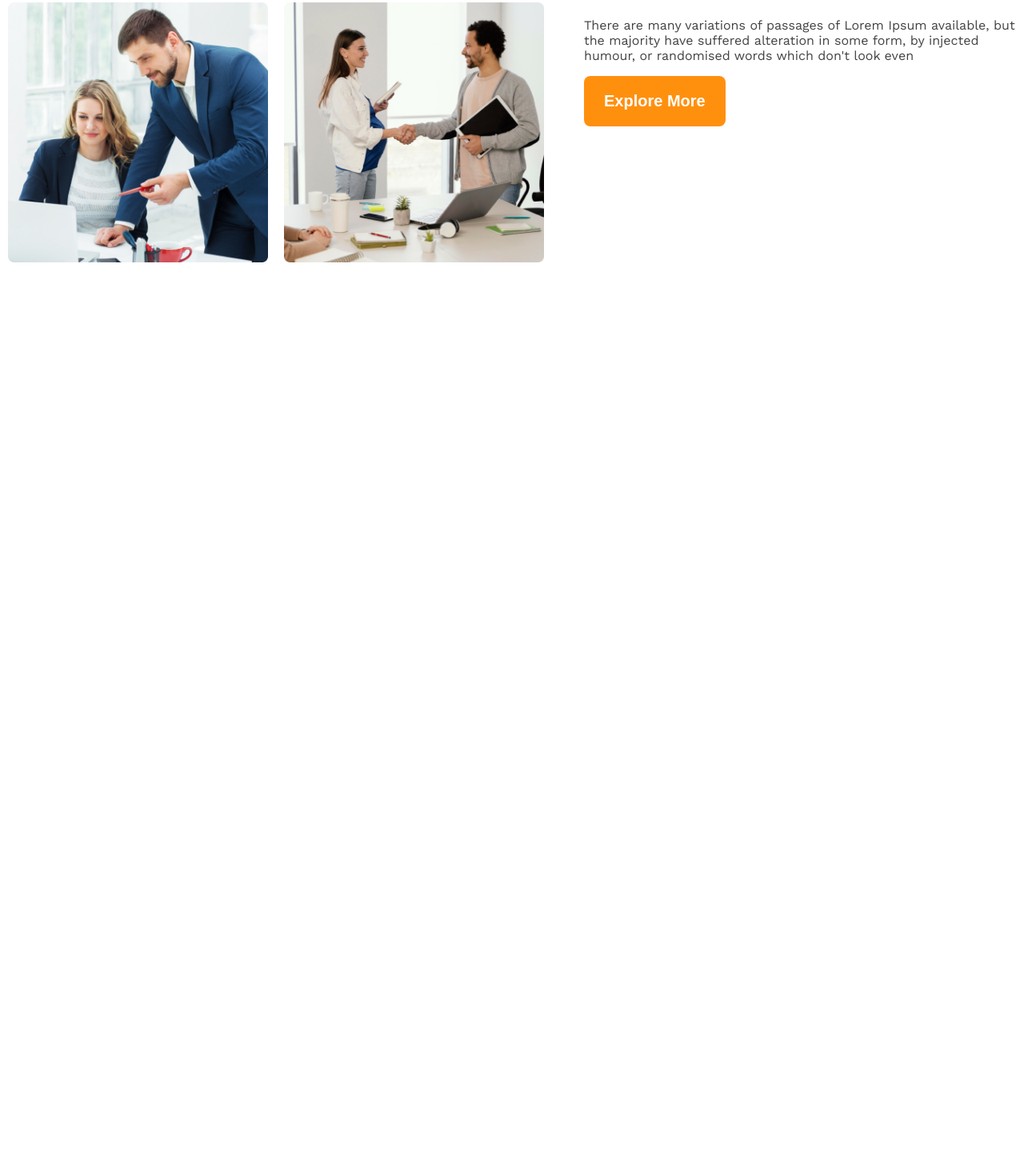
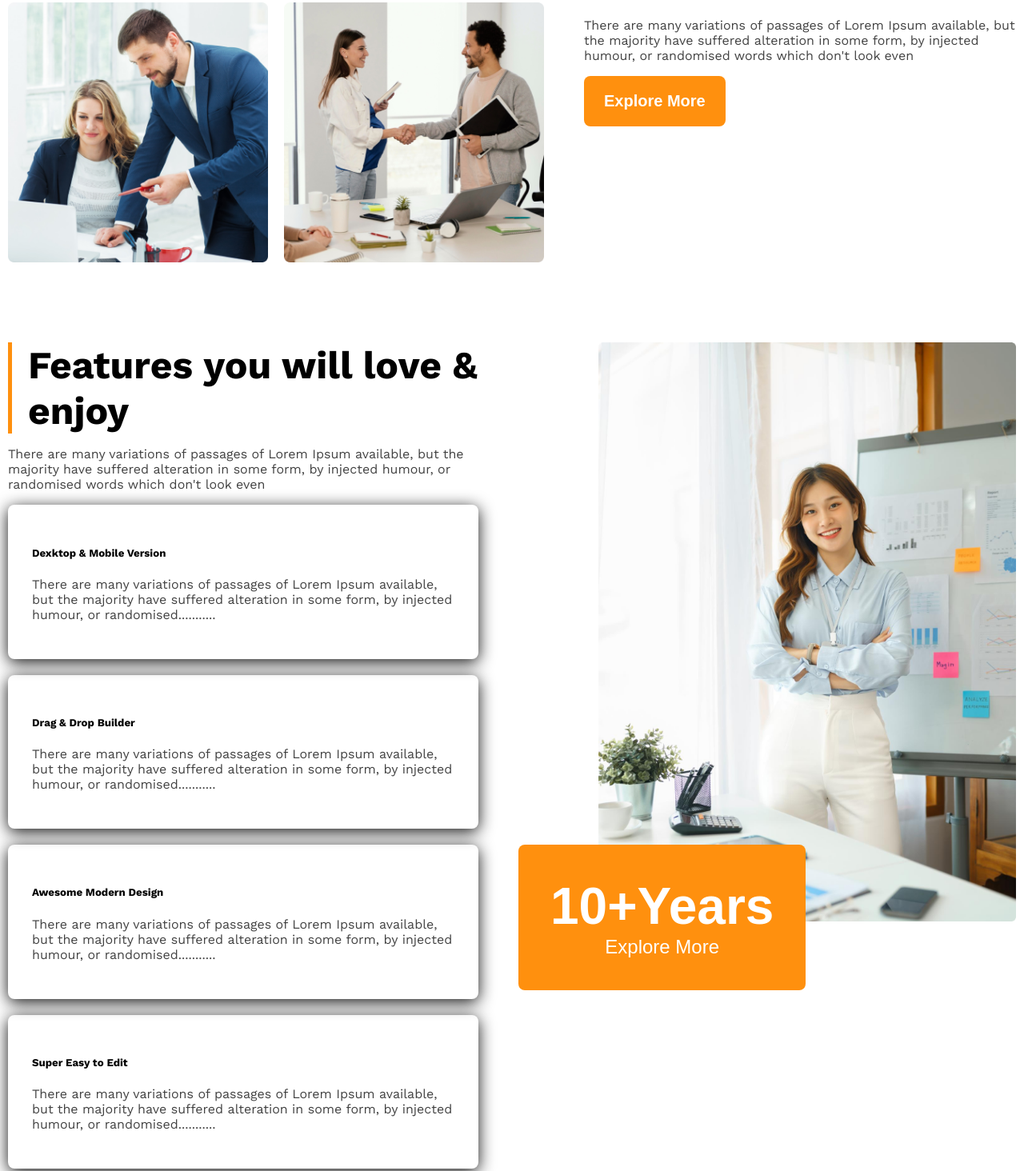
Before and after one commit to fareaz/Architects-webside, a plain HTML site: page index.html in a window 1280 px wide. Shown: the part 1561-3025 px from the top of the page at 80% size. Before the commit the page ends 1897 px from the top, so only its background shows below. Drawn offline with nearby package versions, Linux system fonts and the light colour scheme.

Commit message:
added future section

```diff
--- a/index.html
+++ b/index.html
@@ -40,6 +40,34 @@
                 <button class="btn-primary">Explore More</button>
             </div>
         </section>
+        <section class="future flex">
+            <div class="future-content">
+                <h2>Features you will love & enjoy</h2>
+                <p>There are many variations of passages of Lorem Ipsum available, but the majority have suffered alteration in some form, by injected humour, or randomised words which don't look even</p>
+                <div class="future-card">
+                    <h5>Dexktop & Mobile Version</h5>
+                    <p>There are many variations of passages of Lorem Ipsum available, but the majority have suffered alteration in some form, by injected humour, or randomised...........</p>
+                </div>
+                <div class="future-card">
+                    <h5>Drag & Drop Builder</h5>
+                    <p>There are many variations of passages of Lorem Ipsum available, but the majority have suffered alteration in some form, by injected humour, or randomised...........</p>
+                </div>
+                <div class="future-card">
+                    <h5>Awesome Modern Design</h5>
+                    <p>There are many variations of passages of Lorem Ipsum available, but the majority have suffered alteration in some form, by injected humour, or randomised...........</p>
+                </div>
+                <div class="future-card">
+                    <h5>Super Easy to Edit</h5>
+                    <p>There are many variations of passages of Lorem Ipsum available, but the majority have suffered alteration in some form, by injected humour, or randomised...........</p>
+                </div>
+            </div>
+            <div class="future-img">
+            <img src="./images/architect.png" alt="">
+            <button class="btn-primary future-btn"><span>10+Years</span><br>
+                Explore More
+            </button>
+            </div>
+        </section>
     </main>
     <footer></footer>
 </body>
--- a/styles/style.css
+++ b/styles/style.css
@@ -81,7 +81,8 @@ nav li a{
 /* business-section */
 .business{
 align-items: center;
-margin-top: 100px;
+margin: 100px auto;
+
 gap: 50px;
 }
 .business-img{
@@ -103,16 +104,53 @@ gap: 50px;
 .orange{
     color:rgb(255, 144, 14) ;
 }
+/* future-style */
+.future{
+    margin-top:0;
+    margin-bottom: 0;
+    gap: 150px;
+}
+.future-content{
+    max-width:588px ;
+}
+.future-content h2{
+    font-size: 3rem;
+    font-weight: 700;
+    border-left: 5px solid rgb(255, 144, 14);
+    padding-left: 20px;
+    margin: 0;
+}
+
+
+.future-card{
+    border-radius: 8px;
+    padding: 30px;
+    box-shadow: 0 4px 20px 0  rgb(19, 19, 19);
+    margin-bottom: 20px;
+    max-height: 170px;
+}
+.future-btn{
+    padding: 40px;
+    font-size: 1.5rem;
+    font-weight: 500;
+    margin-left: -100px;
+    margin-top: -100px;
+}
+.future-btn span{
+     font-size: 4rem;
+    font-weight: 700;
+}
 
 
 
 
 
-
-/* responsive-style-start */
+/* responsive-style-start for mobile */
 @media screen and (max-width:576px) {
     nav,
-    ul,.business{
+    ul,
+    .business,
+    .future{
         flex-direction: column;
     }
     nav li,h2 {
@@ -121,4 +159,14 @@ gap: 50px;
     .business-img{
         grid-template-columns: 1fr;
     }
+    .future-btn{
+    padding: 30px;
+    font-weight: 500;
+    margin:10px auto;}
+    .future-btn span{
+     font-size: 1rem;
+    }
+    .future-img{
+        text-align: center;
+    }
 }
```
